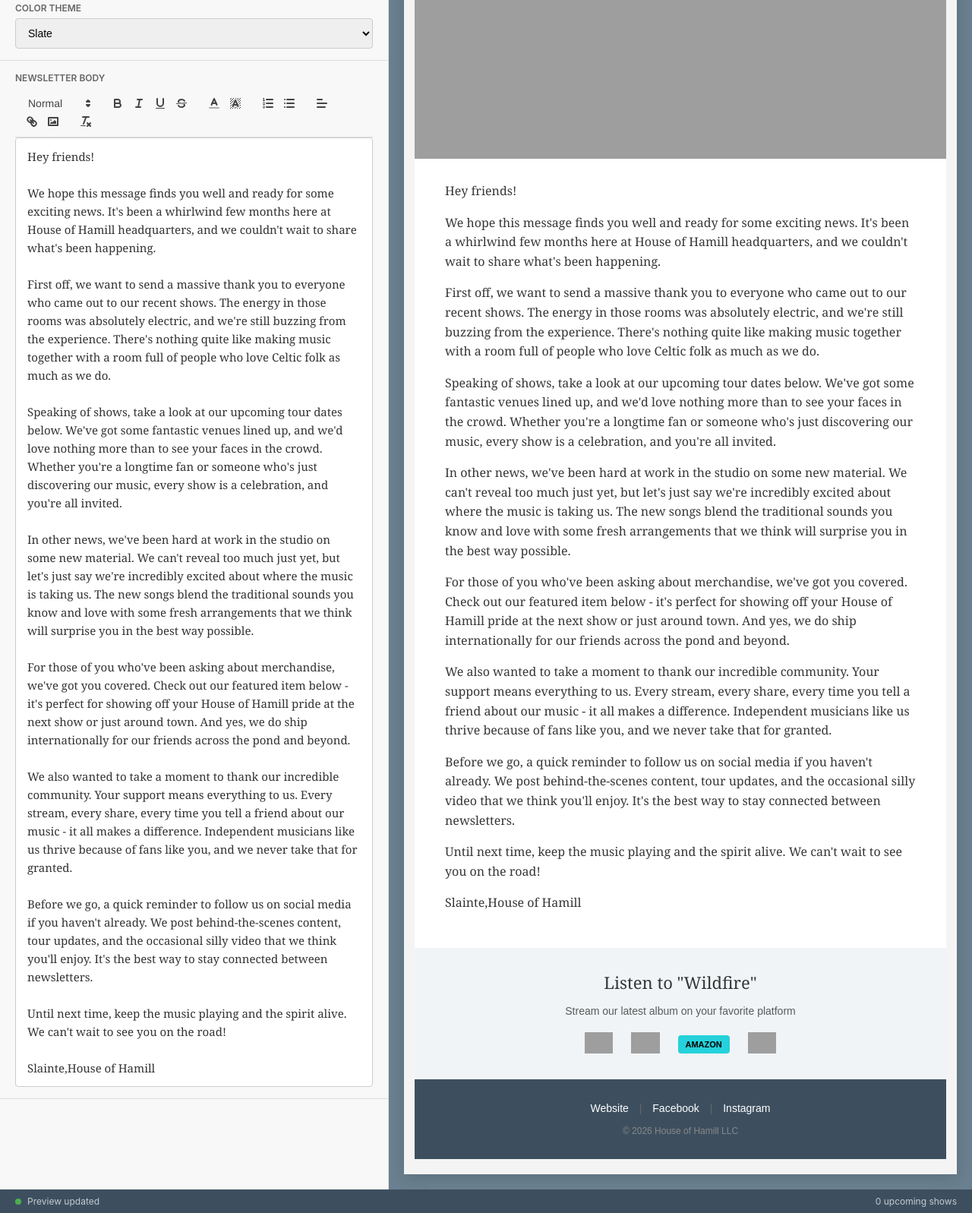
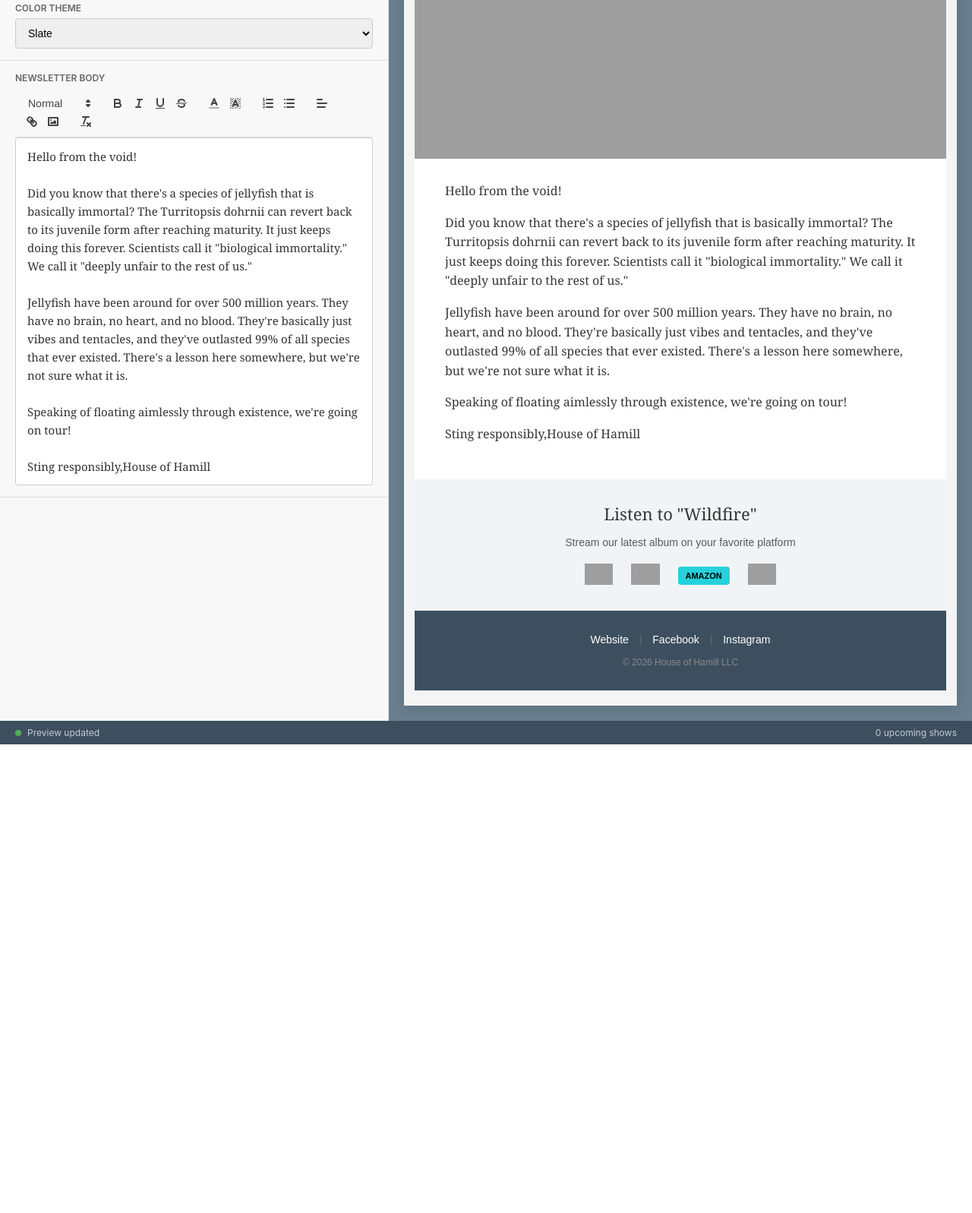
Before and after one commit to brianhaggis/newsletter-builder, a Flask app: page / in a window 1280 px wide. Shown: the part 536-2133 px from the top of the page at 76% size. After the commit the page ends 1516 px from the top, so only its background shows below. Run offline with Flask 3, Linux system fonts and the light colour scheme; data that the repository does not hold is empty; some libraries are stand-ins or nearby versions.

Commit message:
Add random ridiculous filler texts for newsletter editor
Randomly selects from 6 absurd topics on each page load:
- History of ice cream
- How to make pants for an octopus
- Newsletter from world's unluckiest metal band
- Cheese rolling competitions
- Pigeon appreciation
- Immortal jellyfish facts

Each is about half the original length.

Co-Authored-By: Claude Opus 4.5 <noreply@anthropic.com>

```diff
--- a/newsletter-builder/templates/web_ui.html
+++ b/newsletter-builder/templates/web_ui.html
@@ -687,17 +687,47 @@
         // Quill rich text editor
         let quillEditor = null;
 
-        // Default content for the editor
-        const defaultContent = `<p>Hey friends!</p>
-<p>We hope this message finds you well and ready for some exciting news. It's been a whirlwind few months here at House of Hamill headquarters, and we couldn't wait to share what's been happening.</p>
-<p>First off, we want to send a massive thank you to everyone who came out to our recent shows. The energy in those rooms was absolutely electric, and we're still buzzing from the experience. There's nothing quite like making music together with a room full of people who love Celtic folk as much as we do.</p>
-<p>Speaking of shows, take a look at our upcoming tour dates below. We've got some fantastic venues lined up, and we'd love nothing more than to see your faces in the crowd. Whether you're a longtime fan or someone who's just discovering our music, every show is a celebration, and you're all invited.</p>
-<p>In other news, we've been hard at work in the studio on some new material. We can't reveal too much just yet, but let's just say we're incredibly excited about where the music is taking us. The new songs blend the traditional sounds you know and love with some fresh arrangements that we think will surprise you in the best way possible.</p>
-<p>For those of you who've been asking about merchandise, we've got you covered. Check out our featured item below - it's perfect for showing off your House of Hamill pride at the next show or just around town. And yes, we do ship internationally for our friends across the pond and beyond.</p>
-<p>We also wanted to take a moment to thank our incredible community. Your support means everything to us. Every stream, every share, every time you tell a friend about our music - it all makes a difference. Independent musicians like us thrive because of fans like you, and we never take that for granted.</p>
-<p>Before we go, a quick reminder to follow us on social media if you haven't already. We post behind-the-scenes content, tour updates, and the occasional silly video that we think you'll enjoy. It's the best way to stay connected between newsletters.</p>
-<p>Until next time, keep the music playing and the spirit alive. We can't wait to see you on the road!</p>
-<p>Slainte,<br>House of Hamill</p>`;
+        // Ridiculous filler texts - randomly selected on each page load
+        const fillerTexts = [
+            `<p>Hey friends!</p>
+<p>We need to talk about something important: the history of ice cream. Did you know that the ancient Chinese were making frozen milk and rice mixtures as early as 200 BC? Emperor Nero of Rome sent slaves to the mountains to collect snow, which was then flavored with fruits. The man was unhinged, but he had taste.</p>
+<p>The first ice cream cone was invented at the 1904 World's Fair when an ice cream vendor ran out of dishes and a nearby waffle maker rolled up his waffles to help. Sometimes the best innovations come from pure desperation and a willingness to put dessert inside other desserts.</p>
+<p>Anyway, we've got shows coming up! Check them out below.</p>
+<p>Stay frosty,<br>House of Hamill</p>`,
+
+            `<p>Dear loyal subscribers,</p>
+<p>Today we address a question that has haunted humanity for centuries: how does one make pants for an octopus? The challenges are immense. Eight legs. No hips. A body that can squeeze through any opening larger than its beak. Traditional tailoring simply won't cut it.</p>
+<p>Our research suggests a system of interconnected elastic tubes, each with individual drawstrings. The fabric must be waterproof yet breathable, and the whole apparatus needs to accommodate the octopus's ability to change both color AND texture. We're looking at a minimum of 47 buttons.</p>
+<p>In unrelated news, we're going on tour! See below for dates.</p>
+<p>Eight arms, one dream,<br>House of Hamill</p>`,
+
+            `<p>TRAGIC MISHAP MONTHLY: The Official Newsletter of Cursed Destiny, the World's Unluckiest Metal Band</p>
+<p>Well, it happened again. Our drummer spontaneously combusted during soundcheck. This is the fourth drummer we've lost this year, and it's only March. The venue is threatening to sue us for "excessive ash damage" to their stage.</p>
+<p>Meanwhile, our lead guitarist was struck by lightning INDOORS last Tuesday. He's fine, but his hair is now permanently standing on end and he can only play in the key of B flat. Our bass player's instrument was stolen by a very determined seagull. We don't know how. We don't know why.</p>
+<p>Despite everything, the tour continues. Bring umbrellas. And maybe a fire extinguisher.</p>
+<p>If we survive,<br>Cursed Destiny (but actually House of Hamill)</p>`,
+
+            `<p>Greetings, fellow cheese enthusiasts!</p>
+<p>This month's newsletter is dedicated to the noble art of cheese rolling. Every year in Gloucestershire, England, brave souls hurl themselves down a nearly vertical hill chasing a 9-pound wheel of Double Gloucester cheese. The cheese can reach speeds of 70 mph. Humans cannot. Injuries are expected and celebrated.</p>
+<p>The winner gets to keep the cheese. That's it. That's the prize. A cheese that has been bouncing down a muddy hill for 200 yards while people tumble after it like human tumbleweeds. And yet, people travel from around the world to participate.</p>
+<p>This is the kind of energy we bring to our shows. Check the dates below.</p>
+<p>Roll with it,<br>House of Hamill</p>`,
+
+            `<p>BREAKING NEWS FROM THE PIGEON APPRECIATION SOCIETY</p>
+<p>Friends, pigeons don't get the respect they deserve. These birds can find their way home from 1,000 miles away. They were war heroes! They can recognize themselves in mirrors! They mate for life! Meanwhile, we celebrate eagles, who are basically just fancy seagulls with better PR.</p>
+<p>A group of pigeons is called a "kit" or a "loft," and honestly, that's adorable. They can see ultraviolet light, which means they experience colors we literally cannot imagine. Every pigeon you see is living in a psychedelic wonderland while we shuffle around in our limited visible spectrum like chumps.</p>
+<p>Anyway, come see us play. Tour dates below. No pigeons will be harmed.</p>
+<p>Coo coo,<br>House of Hamill</p>`,
+
+            `<p>Hello from the void!</p>
+<p>Did you know that there's a species of jellyfish that is basically immortal? The Turritopsis dohrnii can revert back to its juvenile form after reaching maturity. It just keeps doing this forever. Scientists call it "biological immortality." We call it "deeply unfair to the rest of us."</p>
+<p>Jellyfish have been around for over 500 million years. They have no brain, no heart, and no blood. They're basically just vibes and tentacles, and they've outlasted 99% of all species that ever existed. There's a lesson here somewhere, but we're not sure what it is.</p>
+<p>Speaking of floating aimlessly through existence, we're going on tour!</p>
+<p>Sting responsibly,<br>House of Hamill</p>`
+        ];
+
+        // Select a random filler text
+        const defaultContent = fillerTexts[Math.floor(Math.random() * fillerTexts.length)];
 
         // Initialize
         document.addEventListener('DOMContentLoaded', () => {
```
